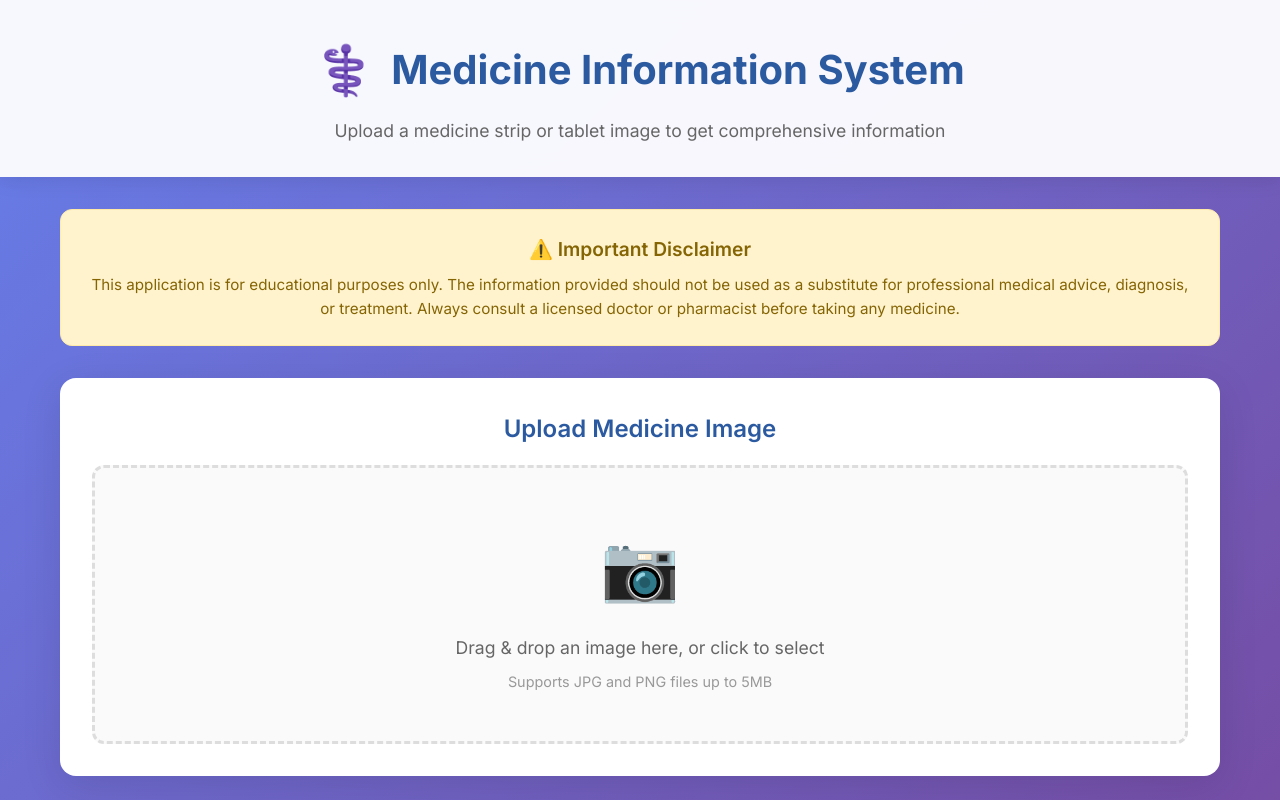
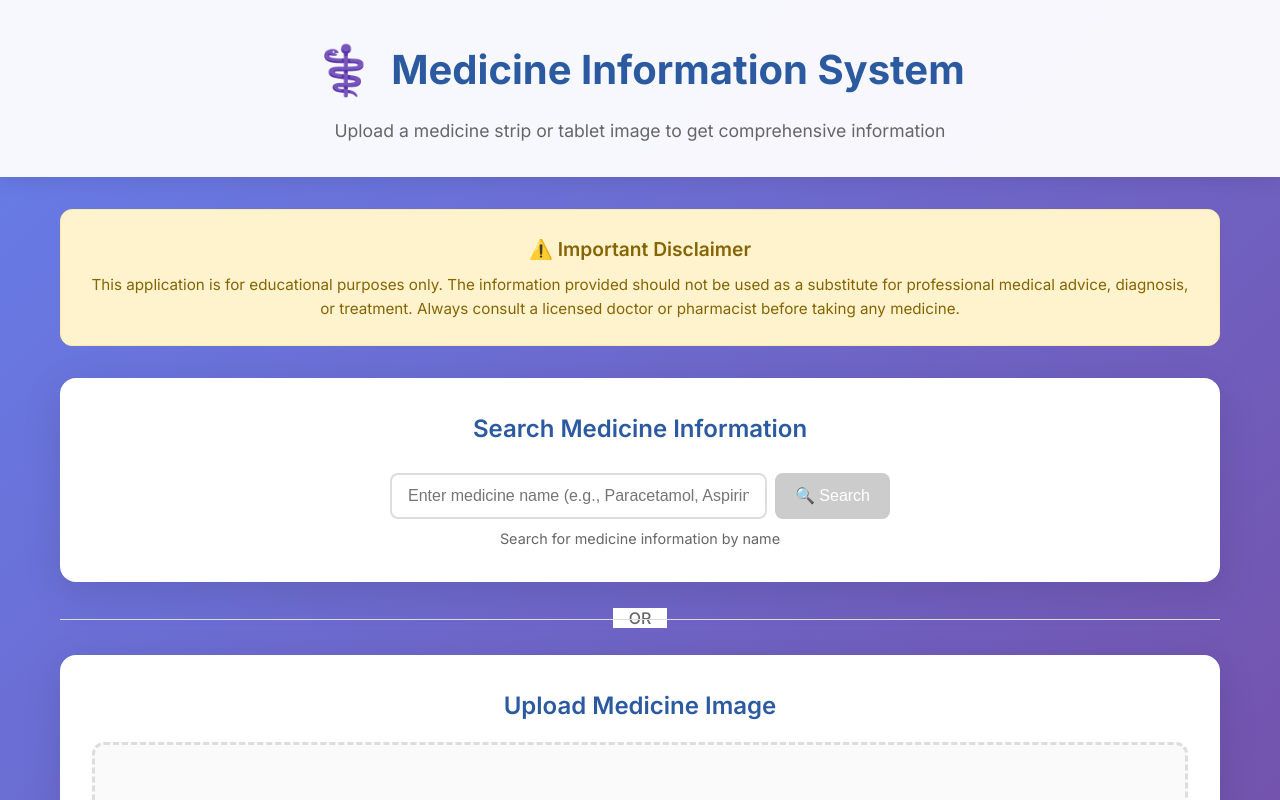
Before and after one commit to shubhamkale01-dev/medicine-image-analyzer, a React (Create React App) app in the folder frontend/: page / in a window 1280 px wide. Shown: the top 800 px of the page. Built offline with nearby package versions, Linux system fonts and the light colour scheme; no server answers.

Commit message:
Merge branch 'main' of https://github.com/shubhamkale01-dev/medicine-image-analyzer

```diff
--- a/frontend/src/App.css
+++ b/frontend/src/App.css
@@ -80,6 +80,103 @@ body {
 .disclaimer-text {
   color: #856404;
   font-size: 0.95rem;
+}
+
+/* Search Section */
+.search-section {
+  background: white;
+  border-radius: 16px;
+  padding: 2rem;
+  box-shadow: 0 10px 40px rgba(0, 0, 0, 0.1);
+  margin-bottom: 1rem;
+}
+
+.search-container {
+  text-align: center;
+}
+
+.search-title {
+  font-size: 1.5rem;
+  font-weight: 600;
+  color: #2c5aa0;
+  margin-bottom: 1.5rem;
+}
+
+.search-form {
+  max-width: 500px;
+  margin: 0 auto;
+}
+
+.search-input-group {
+  display: flex;
+  gap: 0.5rem;
+  margin-bottom: 0.5rem;
+}
+
+.search-input {
+  flex: 1;
+  padding: 12px 16px;
+  border: 2px solid #ddd;
+  border-radius: 8px;
+  font-size: 1rem;
+  transition: border-color 0.3s ease;
+}
+
+.search-input:focus {
+  outline: none;
+  border-color: #2c5aa0;
+}
+
+.search-button {
+  background: #2c5aa0;
+  color: white;
+  border: none;
+  padding: 12px 20px;
+  border-radius: 8px;
+  font-size: 1rem;
+  font-weight: 500;
+  cursor: pointer;
+  transition: background 0.3s ease;
+  white-space: nowrap;
+}
+
+.search-button:hover:not(:disabled) {
+  background: #1e3d6f;
+}
+
+.search-button:disabled {
+  background: #ccc;
+  cursor: not-allowed;
+}
+
+.search-hint {
+  font-size: 0.9rem;
+  color: #666;
+  text-align: center;
+}
+
+/* Divider */
+.divider {
+  text-align: center;
+  margin: 1.5rem 0;
+  position: relative;
+}
+
+.divider::before {
+  content: '';
+  position: absolute;
+  top: 50%;
+  left: 0;
+  right: 0;
+  height: 1px;
+  background: #ddd;
+}
+
+.divider span {
+  background: white;
+  padding: 0 1rem;
+  color: #666;
+  font-weight: 500;
 }
 
 /* Upload Section */
@@ -375,6 +472,14 @@ body {
     gap: 1rem;
   }
 
+  .search-input-group {
+    flex-direction: column;
+  }
+
+  .search-button {
+    width: 100%;
+  }
+
   .dropzone {
     padding: 2rem 1rem;
   }
--- a/frontend/src/App.js
+++ b/frontend/src/App.js
@@ -1,5 +1,6 @@
 import React, { useState } from 'react';
 import ImageUpload from './components/ImageUpload';
+import MedicineSearch from './components/MedicineSearch';
 import MedicineInfo from './components/MedicineInfo';
 import LoadingSpinner from './components/LoadingSpinner';
 import ErrorMessage from './components/ErrorMessage';
@@ -12,6 +13,11 @@ function App() {
   const [error, setError] = useState(null);
 
   const handleImageUpload = (data) => {
+    setMedicineData(data);
+    setError(null);
+  };
+
+  const handleSearch = (data) => {
     setMedicineData(data);
     setError(null);
   };
@@ -48,6 +54,18 @@ function App() {
       <main className="main-content">
         <div className="container">
           <Disclaimer />
+
+          <div className="search-section">
+            <MedicineSearch
+              onSearch={handleSearch}
+              onLoading={handleLoading}
+              onError={handleError}
+            />
+          </div>
+
+          <div className="divider">
+            <span>OR</span>
+          </div>
 
           <div className="upload-section">
             <ImageUpload
--- /dev/null
+++ b/frontend/src/components/MedicineSearch.js
@@ -0,0 +1,49 @@
+import React, { useState } from 'react';
+import apiService from '../services/apiService';
+
+const MedicineSearch = ({ onSearch, onLoading, onError }) => {
+  const [searchQuery, setSearchQuery] = useState('');
+
+  const handleSearch = async (e) => {
+    e.preventDefault();
+
+    if (!searchQuery.trim() || searchQuery.trim().length < 2) {
+      onError('Please enter at least 2 characters to search');
+      return;
+    }
+
+    onLoading(true);
+    try {
+      const result = await apiService.searchMedicine(searchQuery.trim());
+      onSearch(result.data);
+    } catch (error) {
+      onError(error.response?.data?.error || 'Failed to search medicine');
+    } finally {
+      onLoading(false);
+    }
+  };
+
+  return (
+    <div className="search-container">
+      <h2 className="search-title">Search Medicine Information</h2>
+      <form onSubmit={handleSearch} className="search-form">
+        <div className="search-input-group">
+          <input
+            type="text"
+            value={searchQuery}
+            onChange={(e) => setSearchQuery(e.target.value)}
+            placeholder="Enter medicine name (e.g., Paracetamol, Aspirin)"
+            className="search-input"
+            maxLength={50}
+          />
+          <button type="submit" className="search-button" disabled={!searchQuery.trim()}>
+            🔍 Search
+          </button>
+        </div>
+        <p className="search-hint">Search for medicine information by name</p>
+      </form>
+    </div>
+  );
+};
+
+export default MedicineSearch;
--- a/frontend/src/services/apiService.js
+++ b/frontend/src/services/apiService.js
@@ -1,7 +1,6 @@
 import axios from 'axios';
 
-const API_BASE_URL = process.env.REACT_APP_API_URL || 'http://localhost:5000/api';
-
+const API_BASE_URL = process.env.REACT_APP_API_URL || 'https://medicine-image-analyzer.onrender.com/api';
 class ApiService {
   constructor() {
     this.api = axios.create({
@@ -21,6 +20,10 @@ class ApiService {
     });
   }
 
+  async searchMedicine(medicineName) {
+    return this.api.get(`/search/${encodeURIComponent(medicineName)}`);
+  }
+
   async getMedicineInfo(medicineName) {
     return this.api.get(`/medicine/${encodeURIComponent(medicineName)}`);
   }
```
Also changed, not shown: 2 other files (tests, documents, lock files or other folders).
